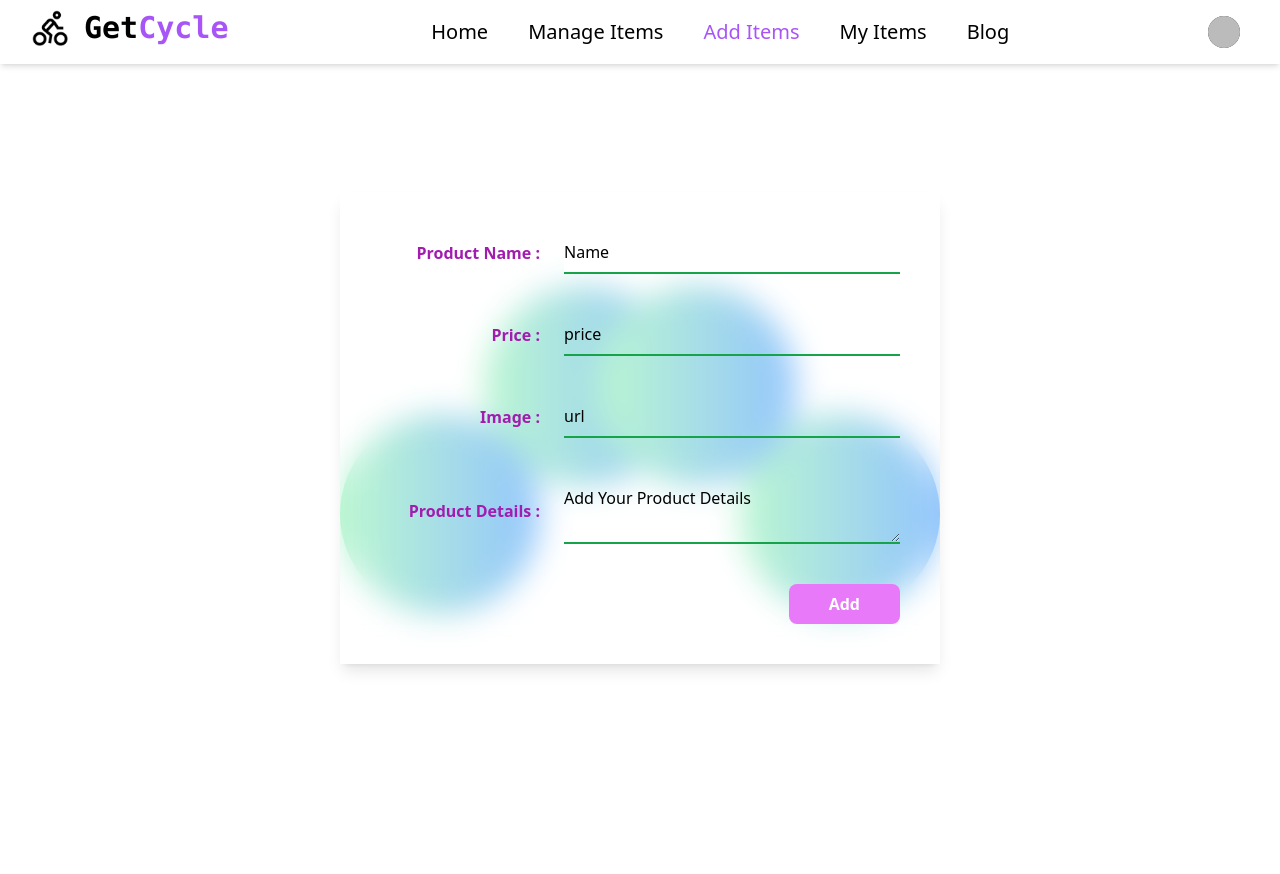
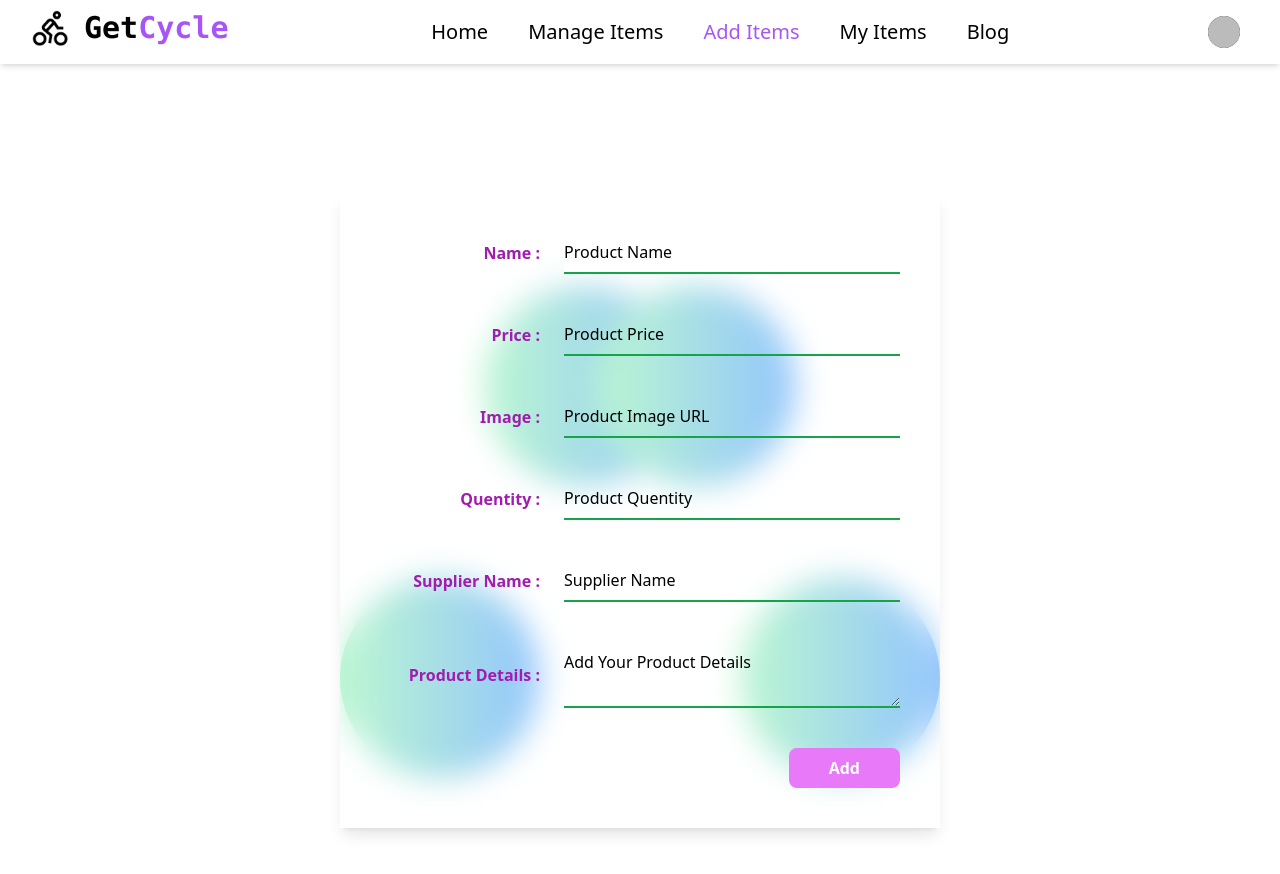
Before and after one commit to joypaul3592/Cycle-management-app, a React (Create React App) app: page /addItem in a window 1280 px wide. Shown: the top 874 px of the page. Built offline with nearby package versions, Linux system fonts and the light colour scheme; no server answers; sample sign-in values are in the browser's storage.

Commit message:
adding some style of Add Product page

```diff
--- a/src/Components/AddProduct/AddProduct.js
+++ b/src/Components/AddProduct/AddProduct.js
@@ -8,20 +8,23 @@ const AddProduct = () => {
             name: e.target.name.value,
             price: e.target.price.value,
             image: e.target.image.value,
+            quentity: e.target.pdQuentity.value,
+            details: e.target.pdDetails.value,
+            supplierName: e.target.spName.value
         };
+        console.log(product);
+        // try {
+        //     const { data } = await axios.post(`http://localhost:5000/products`, product)
 
-        try {
-            const { data } = await axios.post(`http://localhost:5000/products`, product)
-
-            if (!data.success) {
-                return toast.error(data.error)
-            }
-            toast.success(data.message)
-            e.target.reset()
-        } catch (error) {
-            console.log(error);
-            toast.error(error.message)
-        }
+        //     if (!data.success) {
+        //         return toast.error(data.error)
+        //     }
+        //     toast.success(data.message)
+        //     e.target.reset()
+        // } catch (error) {
+        //     console.log(error);
+        //     toast.error(error.message)
+        // }
 
     };
     return (
@@ -31,15 +34,15 @@ const AddProduct = () => {
                     <form onSubmit={handleSubmit}>
                         <div className="flex items-center mb-10">
                             <label className="inline-block w-40 mr-6 text-right font-bold text-fuchsia-700">
-                                Product Name :
+                                Name :
                             </label>
                             <input
                                 type="text"
                                 name="name"
-                                placeholder="Name"
+                                placeholder="Product Name"
                                 className="flex-1 py-2 border-b-2 border-green-600 focus:border-fuchsia-700
                                 text-black placeholder-black
-                      outline-none"
+                      outline-none" required
                             />
                         </div>
 
@@ -52,13 +55,14 @@ const AddProduct = () => {
                             <input
                                 type="text"
                                 name="price"
-                                placeholder="price"
+                                placeholder="Product Price"
                                 className="flex-1 py-2 border-b-2
                                 bg-transparent border-green-600 focus:border-fuchsia-700
                       text-black placeholder-black
-                      outline-none"
+                      outline-none" required
                             />
                         </div>
+
 
                         <div className="flex items-center mb-10">
                             <label
@@ -70,10 +74,41 @@ const AddProduct = () => {
                             <input
                                 type="text"
                                 name="image"
-                                placeholder="url"
+                                placeholder="Product Image URL"
                                 className="flex-1 py-2 border-b-2 bg-transparent border-green-600 focus:border-fuchsia-700
                                 text-black placeholder-black
-                      outline-none"
+                      outline-none" required
+                            />
+                        </div>
+
+
+                        <div className="flex items-center mb-10">
+                            <label className="inline-block w-40 mr-6 text-right font-bold text-fuchsia-700 ">
+                                Quentity :
+                            </label>
+                            <input
+                                type="text"
+                                name="pdQuentity"
+                                placeholder="Product Quentity"
+                                className="flex-1 py-2 border-b-2
+                                bg-transparent border-green-600 focus:border-fuchsia-700
+                      text-black placeholder-black
+                      outline-none" required
+                            />
+                        </div>
+
+                        <div className="flex items-center mb-10">
+                            <label className="inline-block w-40 mr-6 text-right font-bold text-fuchsia-700">
+                                Supplier Name :
+                            </label>
+                            <input
+                                type="text"
+                                name="spName"
+                                placeholder="Supplier Name"
+                                className="flex-1 py-2 border-b-2 bg-transparent
+                                border-green-600 focus:border-fuchsia-700
+                                text-black placeholder-black
+                      outline-none" required
                             />
                         </div>
 
@@ -83,12 +118,12 @@ const AddProduct = () => {
                             </label>
                             <textarea
                                 type="text"
-                                name="name"
+                                name="pdDetails"
                                 placeholder="Add Your Product Details"
                                 className="flex-1 py-2 border-b-2 bg-transparent
                                 border-green-600 focus:border-fuchsia-700
                                 text-black placeholder-black
-                      outline-none"
+                      outline-none" required
                             />
                         </div>
 
```
